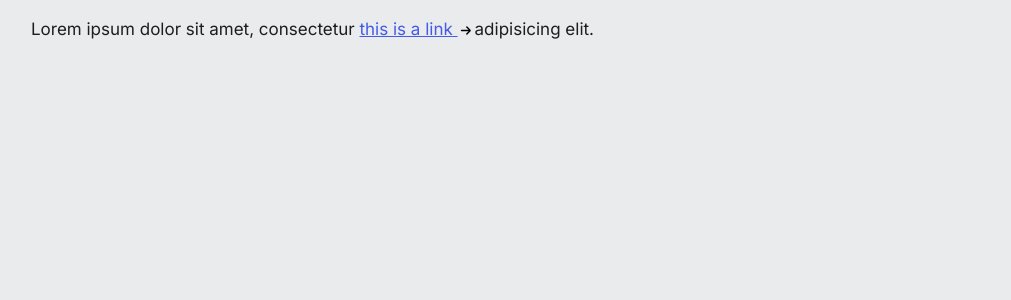
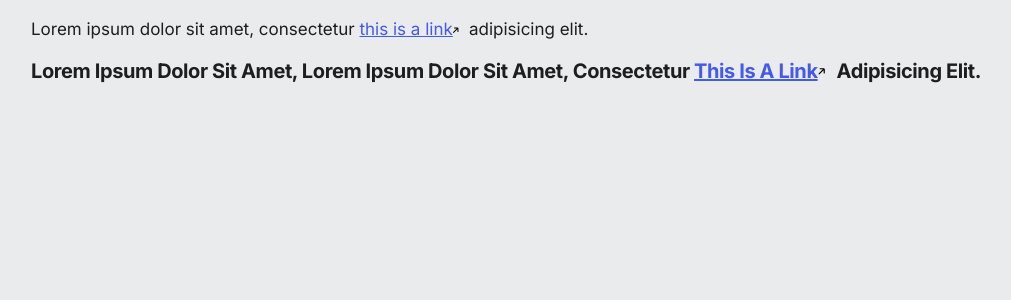
Before and after one commit to ymhaah/Hefnawy-Studio, a Next.js app: page / in a window 1280 px wide. Shown: the top 300 px of the page, without its empty margins (1-1012 px from the left). Built offline with nearby package versions, Linux system fonts and the light colour scheme; a web font is replaced by a local one.

Commit message:
style: update link

```diff
--- a/src/app/page.tsx
+++ b/src/app/page.tsx
@@ -16,12 +16,21 @@ export default async function Home() {
                 {/* <Button>test</Button> */}
                 <p>
                     Lorem ipsum dolor sit amet, consectetur{" "}
-                    <a href="#" className="Link p">
+                    <a href="#" className="Link">
                         this is a link{" "}
-                        <img src={icon.src} alt="" className="Icon" />
+                        <img src={icon.src} alt="" className="arrow Icon" />
                     </a>
                     adipisicing elit.
                 </p>
+                <h1 className="fs-md">
+                    Lorem ipsum dolor sit amet, Lorem ipsum dolor sit amet,
+                    consectetur{" "}
+                    <a href="#" className="Link">
+                        this is a link{" "}
+                        <img src={icon.src} alt="" className="Icon arrow" />
+                    </a>
+                    adipisicing elit.
+                </h1>
             </div>
         </main>
     );
--- a/src/style/global/_typography.scss
+++ b/src/style/global/_typography.scss
@@ -54,7 +54,6 @@ body {
 //     // color: black;
 // }
 :where(h1, h2, h3, h4) {
-    text-wrap: balance;
     text-transform: capitalize;
 }
 // :where(h1, h2, h3, h4, p, span):not(:last-child) {
@@ -83,8 +82,7 @@ h4,
     margin: 0.75em 0;
 }
 p,
-.p,
-a:not(.Button) {
+.p {
     font-weight: 400;
     margin: 1em 0;
     text-decoration: none;
@@ -120,12 +118,22 @@ small,
 }
 
 a:not(.Button).Link {
+    display: inline-flex;
+    align-items: center;
+    gap: 0.25em;
+    color: var(--accent-clr, hsl(232, 79%, 59%));
     text-decoration: underline;
-    color: var(--accent-clr, hsl(232, 79%, 59%));
+    font-weight: inherit;
+    line-height: inherit;
+    letter-spacing: inherit;
+    margin-right: 0.4em;
     .Icon {
-        width: 1em;
-        height: 1em;
-        // margin: 0 0.25em;
+        width: 0.7em;
+        height: 0.7em;
+    }
+    .Icon.arrow {
+        transform: rotate(-45deg);
+        margin-left: -0.4em;
     }
 }
 
```
Also changed, not shown: src/assets/icons/arrow-up-right-from-square.svg (added).
